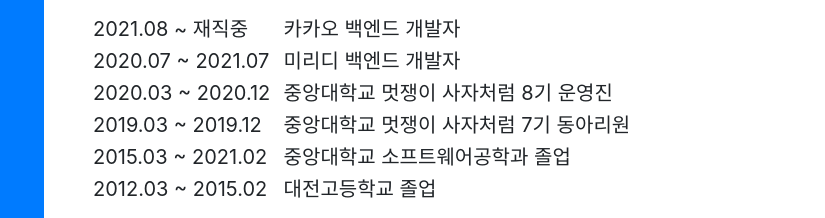
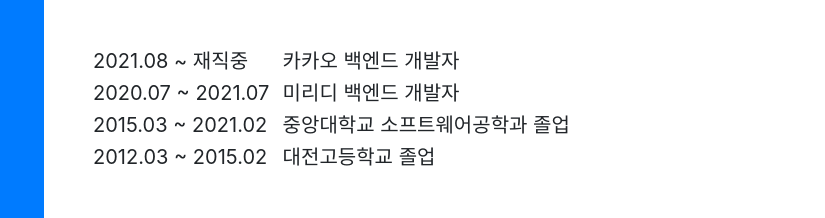
Before and after one commit to YooInKeun/YooInKeun.github.io, a website with bundled scripts: page index.html in a window 1280 px wide. Shown: the part 311-529 px from the top of the page, 228-1053 px from the left. Built offline with nearby package versions, Linux system fonts and the light colour scheme; a web font is replaced by a local one.

Commit message:
chore: 이력에서 동아리 활동 제거

```diff
--- a/index.html
+++ b/index.html
@@ -90,14 +90,6 @@
             <tr>
               <td>2020.07 ~ 2021.07</td>
               <td>&nbsp&nbsp미리디 백엔드 개발자</td>
-            </tr>
-            <tr>
-              <td>2020.03 ~ 2020.12</td>
-              <td>&nbsp&nbsp중앙대학교 멋쟁이 사자처럼 8기 운영진</td>
-            </tr>
-            <tr>
-              <td>2019.03 ~ 2019.12</td>
-              <td>&nbsp&nbsp중앙대학교 멋쟁이 사자처럼 7기 동아리원</td>
             </tr>
             <tr>
               <td>2015.03 ~ 2021.02</td>
```
